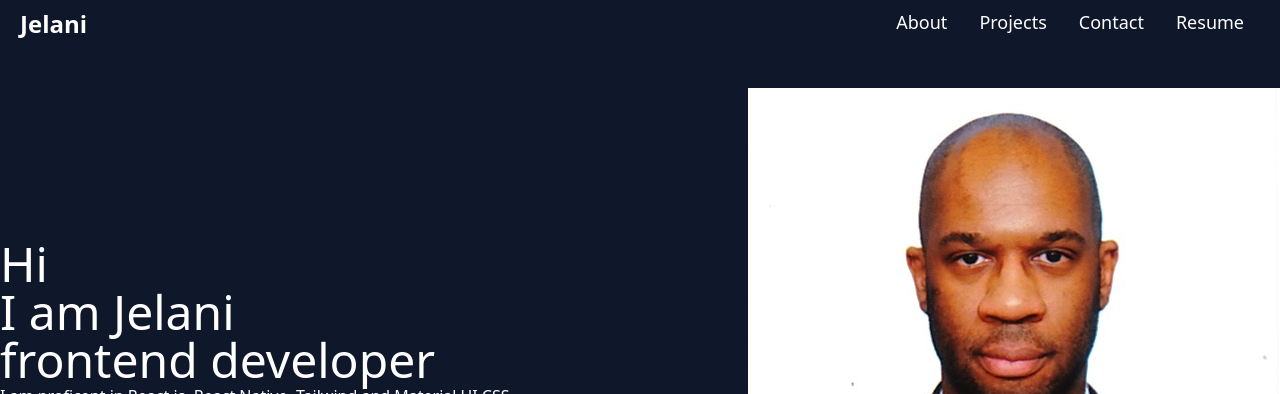
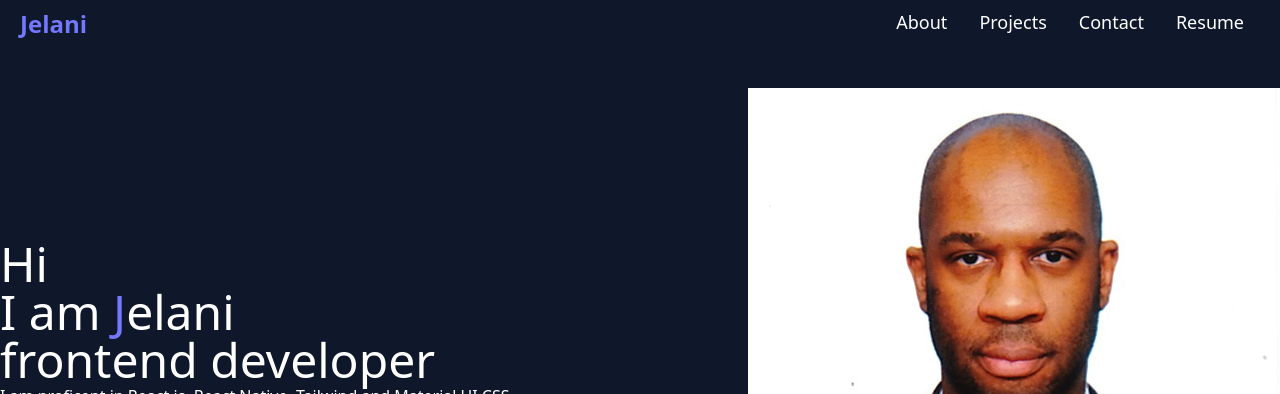
Before and after one commit to AlexJelani/jelani-portfolio, a React (Vite) app: page / in a window 1280 px wide. Shown: the top 394 px of the page. Built offline with nearby package versions, Linux system fonts and the light colour scheme.

Commit message:
added logo color

```diff
--- a/src/index.css
+++ b/src/index.css
@@ -27,3 +27,6 @@ nav li a:hover {
 .mobile-nav {
   @apply block md:hidden fixed  top-10 py-2 h-full w-full bg-gray-900 duration-500;
 }
+.logo {
+  color: #7477FF; /* set the text color to the desired color */
+}
```
